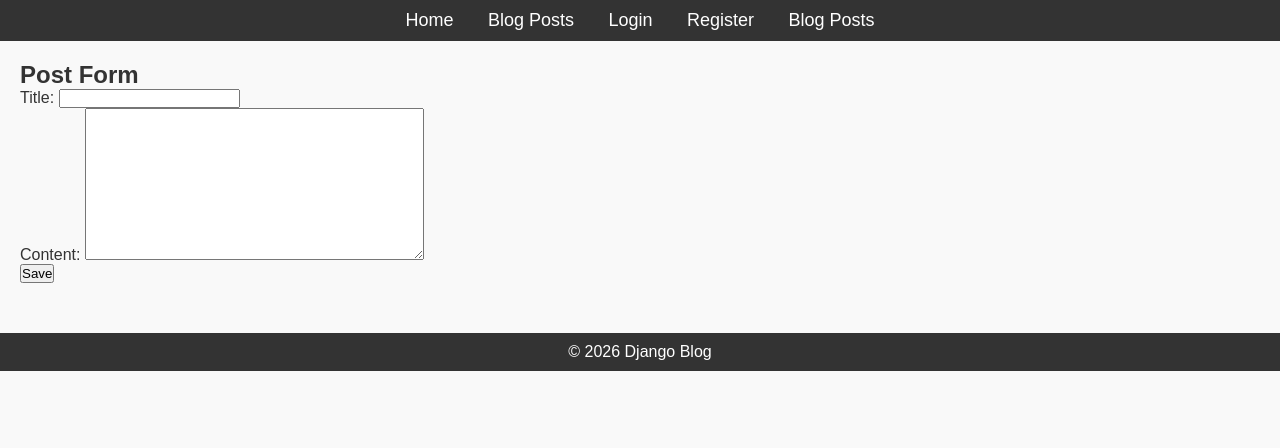
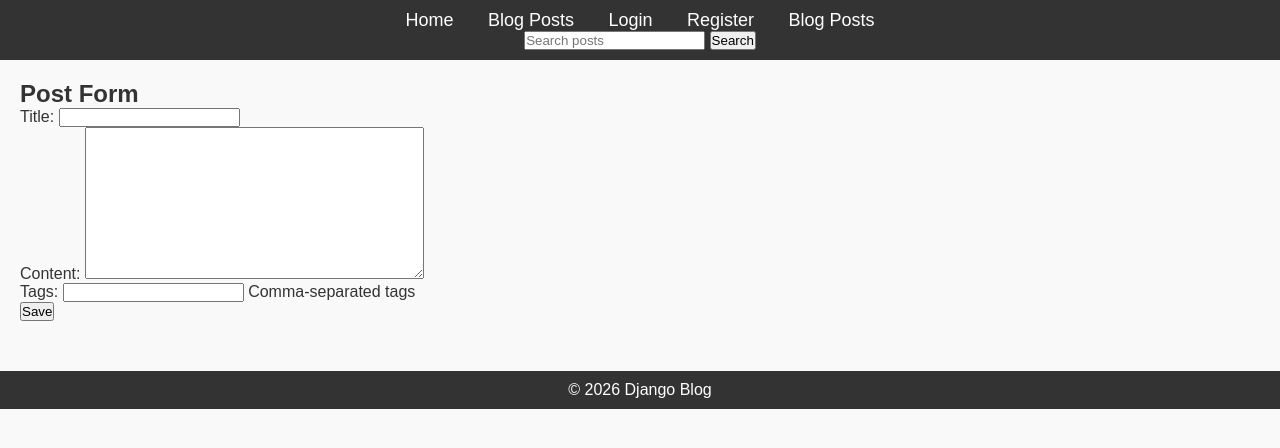
Before and after one commit to menaback-dev/Alx_DjangoLearnLab, a Django app: page /post/new/ in a window 1280 px wide. Shown: the top 448 px of the page. Run offline with Django 5.2, Linux system fonts and the light colour scheme; the visitor is signed in with stand-in values (Sample User, id 1).

Commit message:
Implement tagging and search functionality

```diff
--- a/django_blog/blog/forms.py
+++ b/django_blog/blog/forms.py
@@ -4,13 +4,18 @@ from django.contrib.auth.models import User
 from .models import Post
 from django import forms
 from .models import Comment
+from .models import Tag
+
 
 
 
 class PostForm(forms.ModelForm):
+    tags = forms.CharField(required=False, help_text="Comma-separated tags")
+
     class Meta:
         model = Post
-        fields = ["title", "content"]
+        fields = ["title", "content", "tags"]
+
 
 
 class RegisterForm(UserCreationForm):
@@ -29,3 +34,24 @@ class CommentForm(forms.ModelForm):
     class Meta:
         model = Comment
         fields = ["content"]
+
+def save(self, commit=True, author=None):
+    post = super().save(commit=False)
+
+    if author:
+        post.author = author
+
+    if commit:
+        post.save()
+
+    tag_names = self.cleaned_data.get("tags", "")
+    tag_list = [t.strip().lower() for t in tag_names.split(",") if t.strip()]
+
+    tags = []
+    for name in tag_list:
+        tag, _ = Tag.objects.get_or_create(name=name)
+        tags.append(tag)
+
+    post.tags.set(tags)
+
+    return post
--- a/django_blog/blog/models.py
+++ b/django_blog/blog/models.py
@@ -4,12 +4,19 @@ from django.urls import reverse
 from django.utils import timezone
 
 
+class Tag(models.Model):
+    name = models.CharField(max_length=50, unique=True)
+
+    def __str__(self):
+        return self.name
 
 class Post(models.Model):
     title = models.CharField(max_length=200)
     content = models.TextField()
     published_date = models.DateTimeField(auto_now_add=True)
     author = models.ForeignKey(User, on_delete=models.CASCADE, related_name="posts")
+    tags = models.ManyToManyField(Tag, related_name="posts", blank=True)
+
 
     def __str__(self):
         return self.title
--- a/django_blog/blog/templates/blog/base.html
+++ b/django_blog/blog/templates/blog/base.html
@@ -17,6 +17,10 @@
                 <li><a href="{% url 'register' %}">Register</a></li>
                 <li><a href="{% url 'post-list' %}">Blog Posts</a></li>
             </ul>
+            <form action="{% url 'search' %}" method="get">
+                <input type="text" name="q" placeholder="Search posts">
+                <button type="submit">Search</button>
+            </form>
         </nav>
     </header>
 
--- a/django_blog/blog/templates/blog/post_list.html
+++ b/django_blog/blog/templates/blog/post_list.html
@@ -15,6 +15,12 @@
         <p>{{ post.content|truncatewords:20 }}</p>
         <small>By {{ post.author }} | {{ post.published_date }}</small>
     </div>
+    <p>
+{% for tag in post.tags.all %}
+    <a href="{% url 'tag-posts' tag.name %}">{{ tag.name }}</a>
+{% endfor %}
+</p>
+
 {% empty %}
     <p>No posts yet.</p>
 {% endfor %}
--- a/django_blog/blog/urls.py
+++ b/django_blog/blog/urls.py
@@ -10,6 +10,8 @@ from .views import (
     CommentCreateView,
     CommentUpdateView,
     CommentDeleteView,
+    TagPostListView,
+    SearchResultsView,
 )
 
 
@@ -26,4 +28,6 @@ urlpatterns = [
     path('register/', views.register, name='register'),
     path('profile/', views.profile, name='profile'),
     path('accounts/', include('django.contrib.auth.urls')),
+    path("tags/<str:tag_name>/", TagPostListView.as_view(), name="tag-posts"),
+    path("search/", SearchResultsView.as_view(), name="search"),
 ]
--- a/django_blog/blog/views.py
+++ b/django_blog/blog/views.py
@@ -8,6 +8,8 @@ from django.views.generic import (
 from django.contrib.auth.mixins import LoginRequiredMixin, UserPassesTestMixin
 from django.urls import reverse_lazy
 from .models import Post,Comment
+from django.db.models import Q
+
 
 
 def register(request):
@@ -66,17 +68,22 @@ class PostCreateView(LoginRequiredMixin, CreateView):
     template_name = "blog/post_form.html"
 
     def form_valid(self, form):
-        form.instance.author = self.request.user
-        return super().form_valid(form)
+        self.object = form.save(author=self.request.user)
+        return redirect(self.object.get_absolute_url())
+
 
 class PostUpdateView(LoginRequiredMixin, UserPassesTestMixin, UpdateView):
     model = Post
     form_class = PostForm
     template_name = "blog/post_form.html"
 
+    def form_valid(self, form):
+        self.object = form.save(author=self.request.user)
+        return redirect(self.object.get_absolute_url())
+
     def test_func(self):
-        post = self.get_object()
-        return self.request.user == post.author
+        return self.request.user == self.get_object().author
+
 
 class PostDeleteView(LoginRequiredMixin, UserPassesTestMixin, DeleteView):
     model = Post
@@ -123,3 +130,37 @@ class CommentDeleteView(LoginRequiredMixin, UserPassesTestMixin, DeleteView):
 
     def get_success_url(self):
         return self.object.post.get_absolute_url()
+
+class TagPostListView(ListView):
+    model = Post
+    template_name = "blog/post_list.html"
+    context_object_name = "posts"
+
+    def get_queryset(self):
+        return Post.objects.filter(
+            tags__name=self.kwargs["tag_name"]
+        ).distinct()
+
+    def get_context_data(self, **kwargs):
+        ctx = super().get_context_data(**kwargs)
+        ctx["tag_filter"] = self.kwargs["tag_name"]
+        return ctx
+
+class SearchResultsView(ListView):
+    model = Post
+    template_name = "blog/search_results.html"
+    context_object_name = "posts"
+
+    def get_queryset(self):
+        query = self.request.GET.get("q", "")
+
+        return Post.objects.filter(
+            Q(title__icontains=query) |
+            Q(content__icontains=query) |
+            Q(tags__name__icontains=query)
+        ).distinct()
+
+    def get_context_data(self, **kwargs):
+        ctx = super().get_context_data(**kwargs)
+        ctx["query"] = self.request.GET.get("q", "")
+        return ctx
```
Also changed, not shown: django_blog/blog/templates/blog/post_detail.html (+10 -0 lines), django_blog/blog/templates/blog/search_results.html (added, +17 -0 lines), django_blog/blog/migrations/0003_tag.py (added), django_blog/blog/migrations/0004_post_tags.py (added), django_blog/db.sqlite3.
